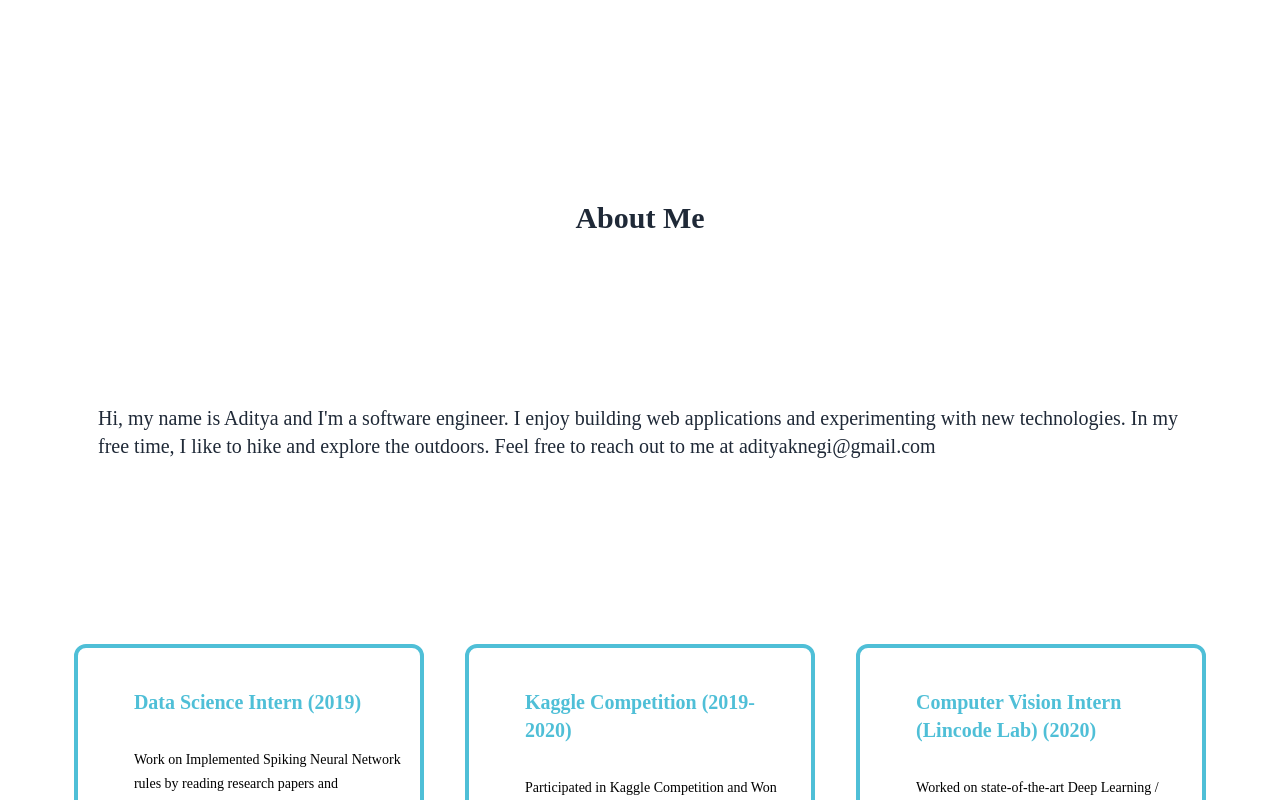
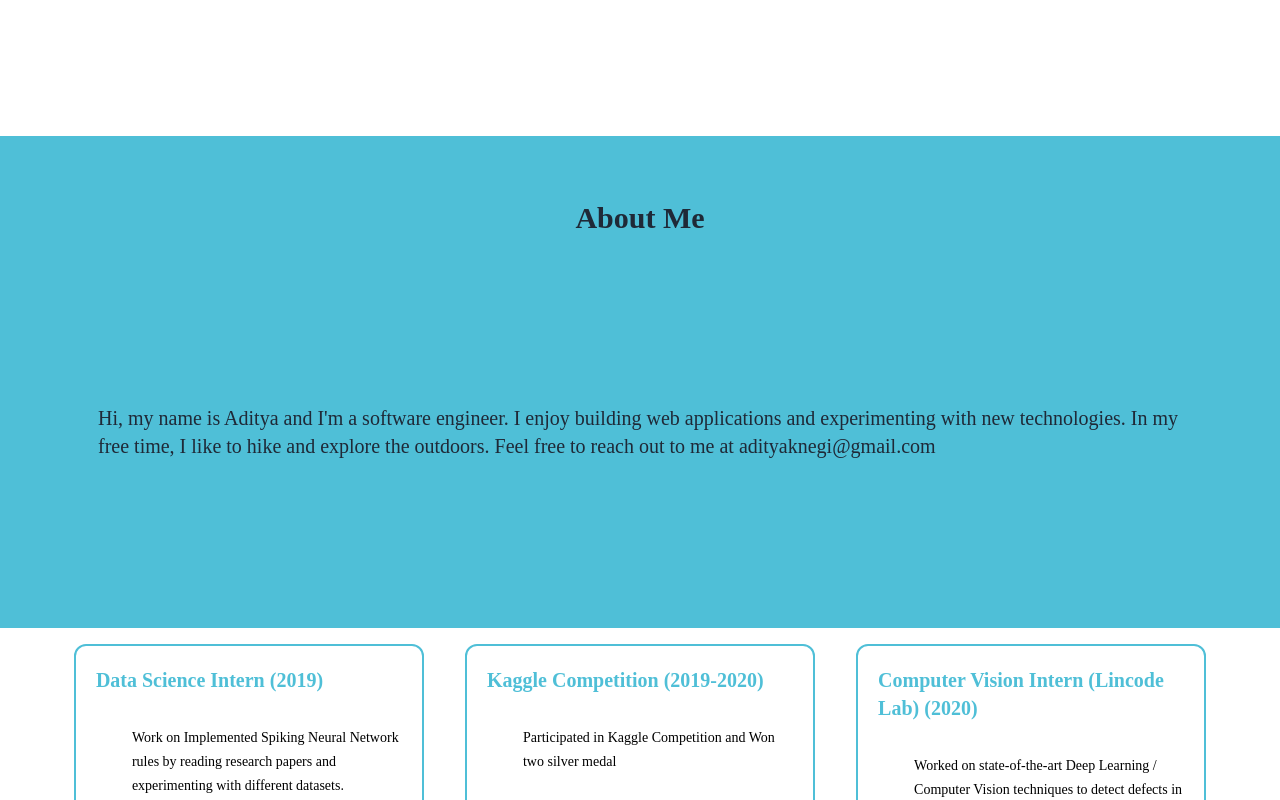
Before and after one commit to adityaknegi/myPortfolio, a Next.js app in the folder ui/: page / in a window 1280 px wide. Shown: the part 660-1460 px from the top of the page. Built offline with nearby package versions, Linux system fonts and the light colour scheme; what tailwindcss-rtl would draw is missing.

Commit message:
updated ui

```diff
--- a/ui/components/HomePage/AboutMe.js
+++ b/ui/components/HomePage/AboutMe.js
@@ -6,12 +6,12 @@ import {AboutMeColors} from '@/utils/constants'
 
 export default function AboutMe(props) {
   return (
-   <Section className={''} padding='p-10' bgColor={`${AboutMeColors.sectionBg[props.mode]}`} id="aboutMe" mode={props.mode}>
+   <Section className={''} padding='md:p-10' bgColor={`${AboutMeColors.sectionBg[props.mode]}`} id="aboutMe" mode={props.mode}>
      <Heading type ={'h2'} className={`${AboutMeColors.textColor[props.mode]} text-3xl font-extrabold text-center p-6`}>
                     About Me
      </Heading>
       <div className="w-full p-2">
-        <Text className={`${AboutMeColors.textColor[props.mode]} mt-4  text-container bounce py-30`} type='bodyStyleExtraLarge' >
+        <Text className={`${AboutMeColors.textColor[props.mode]} mt-4  text-container bounce py-10 md:py-30`} type='bodyStyleExtraLarge' >
               Hi, my name is Aditya and I&apos;m a software engineer. I enjoy building
               web applications and experimenting with new technologies. In my
               free time, I like to hike and explore the outdoors.
--- a/ui/components/HomePage/Journey.js
+++ b/ui/components/HomePage/Journey.js
@@ -49,15 +49,19 @@ export default function Journey(props) {
     <Section className={''}  bgColor={`${MyJourneyColors.sectionBg[props.mode]}`}  id="journey" mode={props.mode}>
         <div className="grid grid-cols-1 md:grid-cols-2  lg:grid-cols-2 2lg:grid-cols-3 grid-flow-dense md:text-white md:pbt-20 place-items-center ">
                   { projectData.map((project, index)=>{
-                    return <Card  className='card   bg-[#4fbfd70f]  border-4  my-2 px-5 2lg:my-4 2lg:px-4 hover-rotate w-[300px] md:w-[350px] h-[240px] md:h-[350px] overflow-y-auto border-[#4FBFD7]' key={index}>
-                          <div className="md:front md:pl-10 md:pt-10 mt-4 md:mt-0">
-                            <Heading type={'h3'} className= {`${MyJourneyColors.content.heading[props.mode]}`} > {project.name}</Heading>
-                            </div>
-                            <div className="md:back md:pl-10 mt-4 md:mt-8 text-black ">
-                              <Text type={'bodyStyleDefault'} className= {`${MyJourneyColors.content.description[props.mode]}`} >{project.description}</Text>
-                            </div>
+                    return <Card className="card bg-[#4fbfd70f] border-2 my-2 px-5 2lg:my-4 2lg:px-4 hover-rotate w-[300px] md:w-[350px] h-[240px] md:h-[350px] overflow-y-auto border-[#4FBFD7]" key={index}>
+                    <div className="md:front md:pl-1 md:pt-5 mt-4 md:mt-0">
+                      <Heading type="h3" className={`${MyJourneyColors.content.heading[props.mode]}`}>
+                        {project.name}
+                      </Heading>
+                    </div>
+                    <div className="md:back md:pl-10 mt-4 md:mt-8 text-black">
+                      <Text type="bodyStyleDefault" className={`${MyJourneyColors.content.description[props.mode]}`}>
+                        {project.description}
+                      </Text>
+                    </div>
+                  </Card>
 
-                    </Card >
                   })
 
 
--- a/ui/utils/constants.js
+++ b/ui/utils/constants.js
@@ -19,7 +19,7 @@ export const HomeColors = {
 export const AboutMeColors = {
   sectionBg: {
     Dark: ' bg-[#272b33] md:bg-black md:opacity-[80%]',
-    Light: 'bg-gray-100 md:opacity-[100%]'
+    Light: 'bg-[#4FBFD7] md:bg-black'
   },
   textColor:{
     Dark: 'text-[#4FBFD7] ',
@@ -51,7 +51,7 @@ export const MyJourneyColors = {
 export const MyContactsColors = {
   sectionBg: {
     Dark: ' bg-[#272b33] md:bg-black md:opacity-[80%]',
-    Light: 'bg-gray-100 md:opacity-[100%]'
+    Light: 'bg-gray-50 md:opacity-[100%]'
   },
   textColor:{
     Dark: 'text-[#4FBFD7] ',
```
